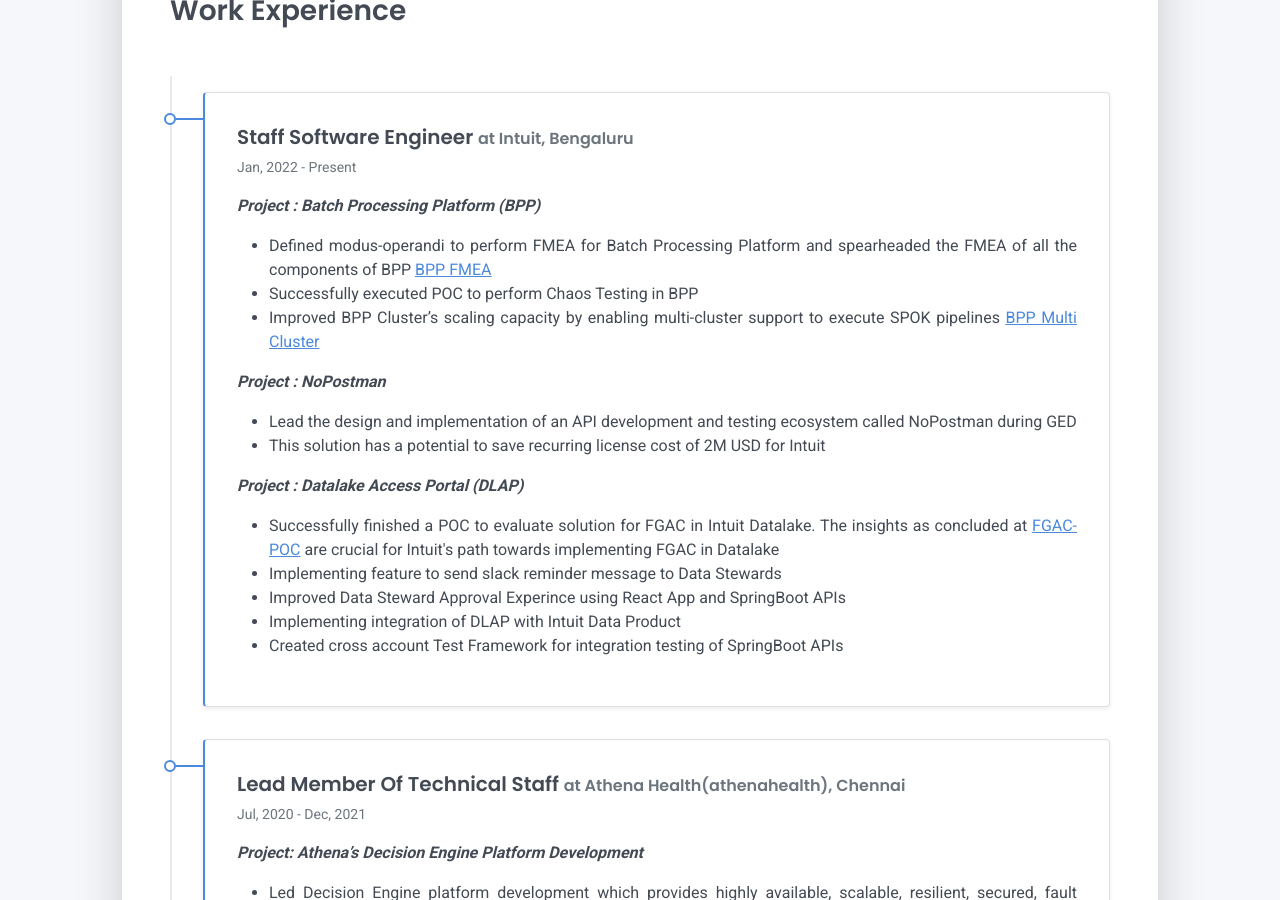
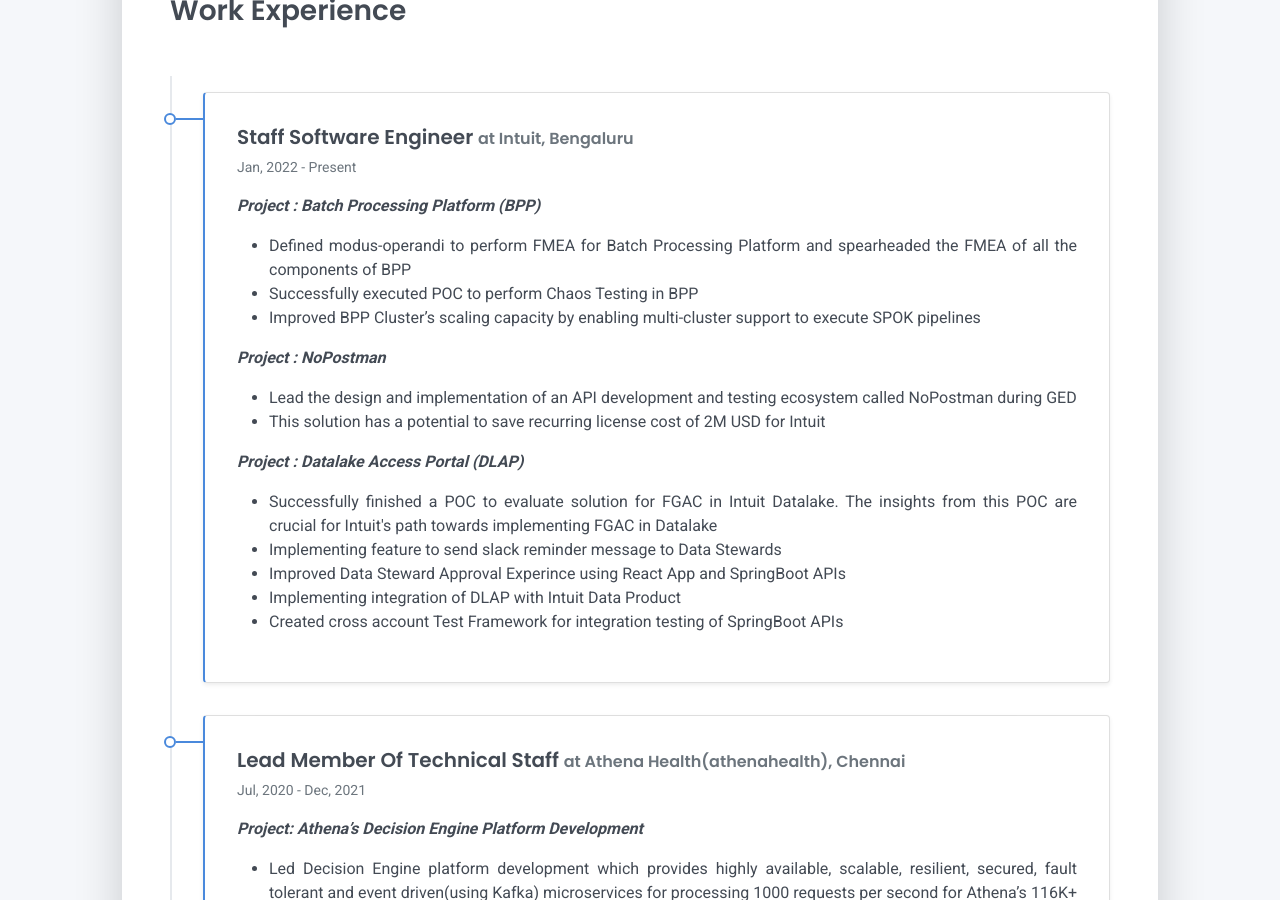
Before and after one commit to anandkshitiz/anandkshitiz.github.io, a Jekyll site: the page built from tabs/about.md, in a window 1280 px wide and 900 px high, scrolled down 1453 px. Built offline with Jekyll 4.4.1, drawn with Linux system fonts in a browser that asks for light colours.

Commit message:
removed links from profile

```diff
--- a/tabs/about/content/work-experience-section.html
+++ b/tabs/about/content/work-experience-section.html
@@ -9,10 +9,9 @@
                 <p style="text-align: justify">
                 <ul style="text-align: justify">
                     <li>Defined modus-operandi to perform FMEA for Batch Processing Platform and spearheaded the FMEA of
-                        all the components of BPP <a href="http://in/bpp-fmea">BPP FMEA</a></li>
+                        all the components of BPP</li>
                     <li>Successfully executed POC to perform Chaos Testing in BPP</li>
                     <li>Improved BPP Cluster’s scaling capacity by enabling multi-cluster support to execute SPOK pipelines
-                        <a href="http://in/bpp-multi-cluster">BPP Multi Cluster</a>
                     </li>
                 </ul>
                 </p>
@@ -30,8 +29,7 @@
             <div>
                 <p style="text-align: justify">
                 <ul style="text-align: justify">
-                    <li>Successfully finished a POC to evaluate solution for FGAC in Intuit Datalake. The insights as concluded at <a
-                            href="http://in/fgac-poc">FGAC-POC</a> are crucial for Intuit's path towards implementing
+                    <li>Successfully finished a POC to evaluate solution for FGAC in Intuit Datalake. The insights from this POC are crucial for Intuit's path towards implementing
                         FGAC in Datalake</li>
                     <li>Implementing feature to send slack reminder message to Data Stewards</li>
                     <li>Improved Data Steward Approval Experince using React App and SpringBoot APIs </li>
```
